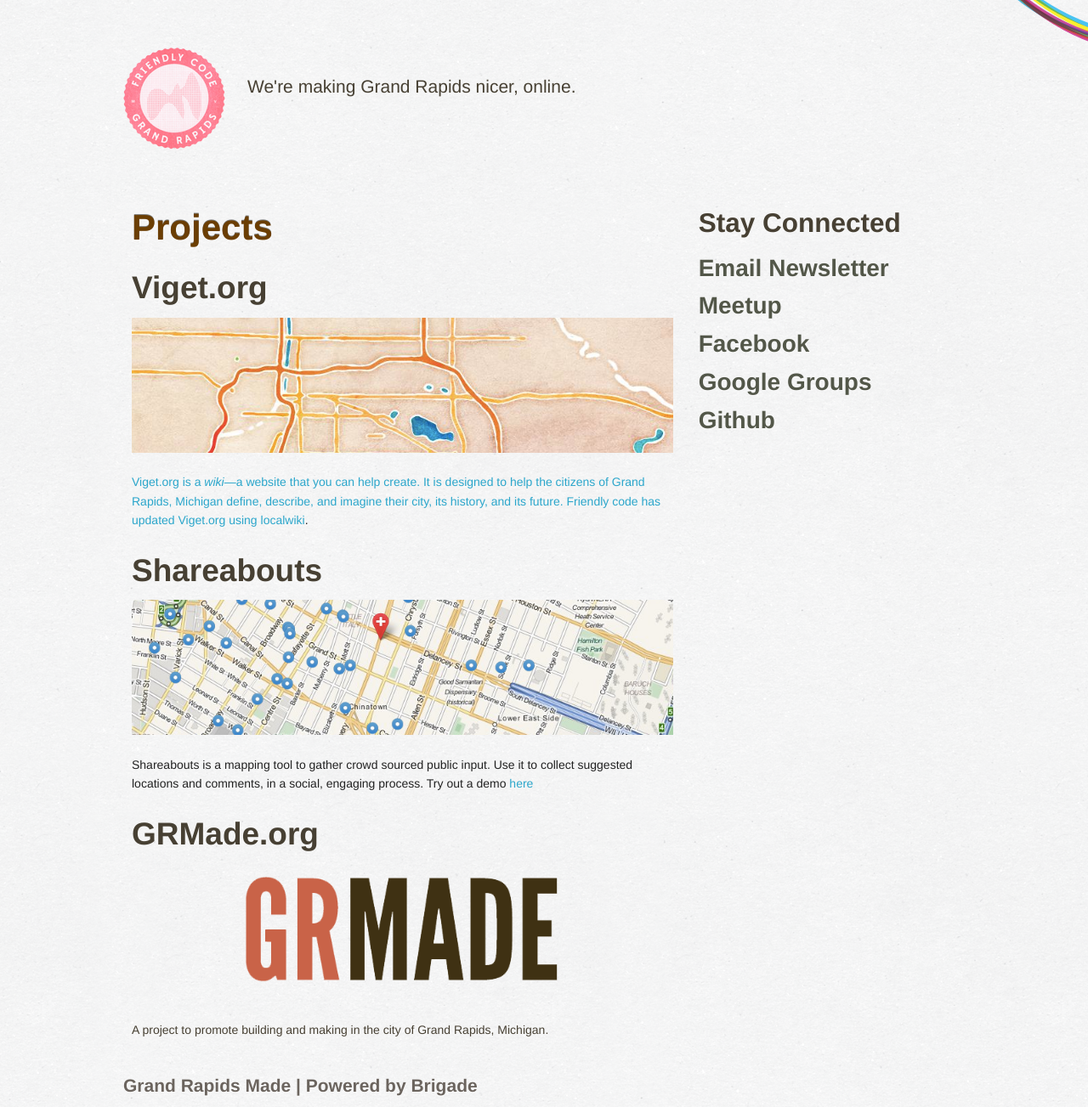
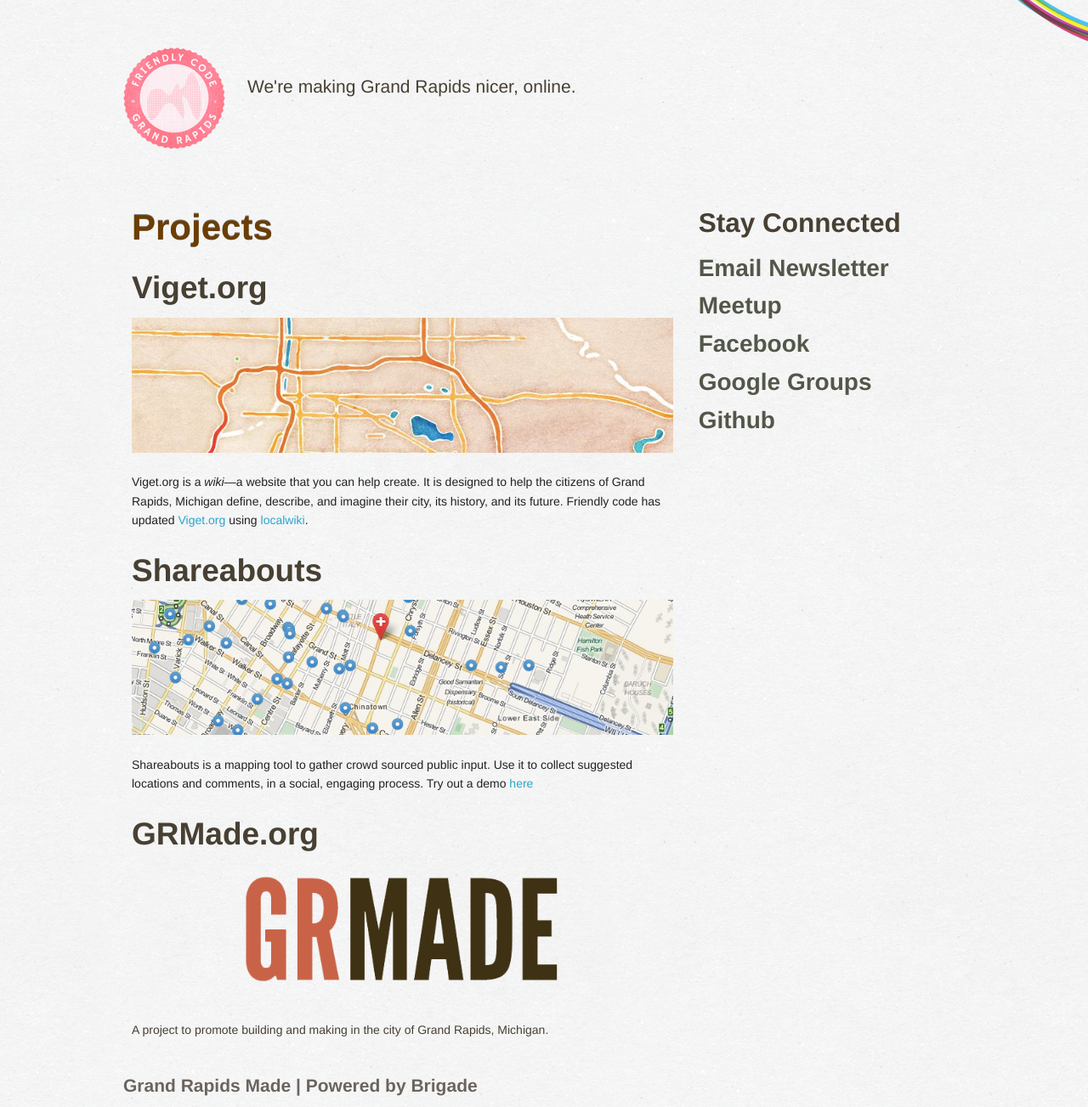
Before and after one commit to friendlycode/homepage, a Jekyll site: the page built from index.html, in a window 1280 px wide. Shown: the whole page at 85% size. Built offline with Jekyll 4.4.1, drawn with Linux system fonts in a browser that asks for light colours; nearby versions of some CDN libraries; library files that are not in the unit come from our copies; comment, search, counter and statistics services are not loaded.

Commit message:
a grave mistake has been fixed

```diff
--- a/index.html
+++ b/index.html
@@ -5,8 +5,8 @@ layout: default
   <h1>Projects</h1>
   <article class="app">
     <h2>Viget.org</h2>
-    <p><a href="http://viget.org"><img src="/img/viget.png"></p>
-    <p>Viget.org is a <em>wiki</em>—a website that you can help create. It is designed to help the citizens of Grand Rapids, Michigan define, describe, and imagine their city, its history, and its future. Friendly code has updated Viget.org using <a href="http://localwiki.org">localwiki</a>.</p>
+    <p><a href="http://viget.org"><img src="/img/viget.png"></a></p>
+    <p>Viget.org is a <em>wiki</em>—a website that you can help create. It is designed to help the citizens of Grand Rapids, Michigan define, describe, and imagine their city, its history, and its future. Friendly code has updated <a href="http://viget.org">Viget.org</a> using <a href="http://localwiki.org">localwiki</a>.</p>
   </article>
   <article class="app">
     <h2>Shareabouts</h2>
```
